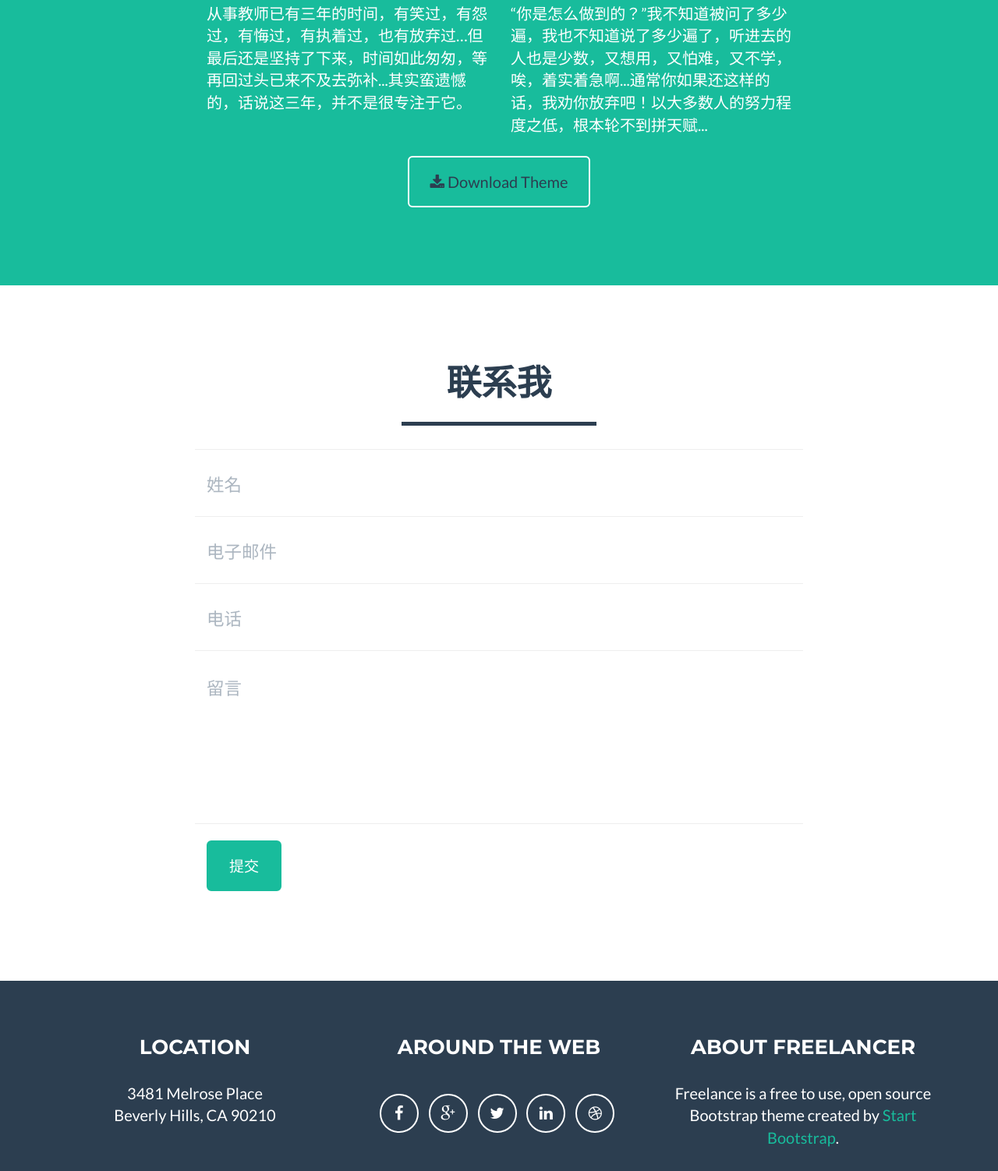
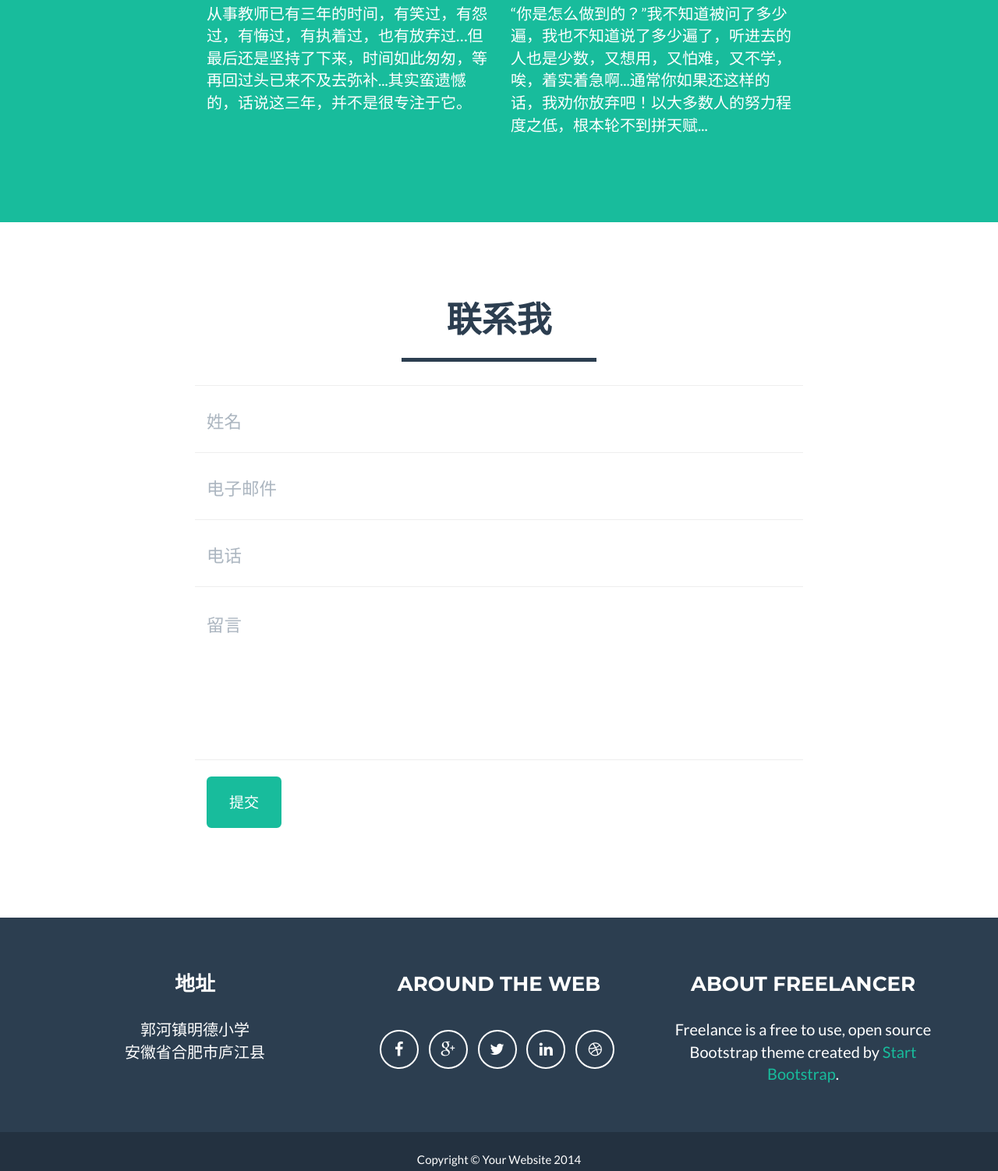
Before and after one commit to wuxinfeng/wuxinfeng.github.io, a plain HTML site: page index.html in a window 1280 px wide. Shown: the part 1881-3383 px from the top of the page at 78% size. Drawn offline with nearby package versions, Linux system fonts and the light colour scheme.

Commit message:
modify the foot

```diff
--- a/index.html
+++ b/index.html
@@ -188,11 +188,6 @@
                 <div class="col-lg-4">
                     <p>“你是怎么做到的？”我不知道被问了多少遍，我也不知道说了多少遍了，听进去的人也是少数，又想用，又怕难，又不学，唉，着实着急啊...通常你如果还这样的话，我劝你放弃吧！以大多数人的努力程度之低，根本轮不到拼天赋...</p>
                 </div>
-                <div class="col-lg-8 col-lg-offset-2 text-center">
-                    <a href="#" class="btn btn-lg btn-outline">
-                        <i class="fa fa-download"></i> Download Theme
-                    </a>
-                </div>
             </div>
         </div>
     </section>
@@ -258,8 +253,8 @@
             <div class="container">
                 <div class="row">
                     <div class="footer-col col-md-4">
-                        <h3>Location</h3>
-                        <p>3481 Melrose Place<br>Beverly Hills, CA 90210</p>
+                        <h3>地址</h3>
+                        <p>郭河镇明德小学<br>安徽省合肥市庐江县</p>
                     </div>
                     <div class="footer-col col-md-4">
                         <h3>Around the Web</h3>
```
